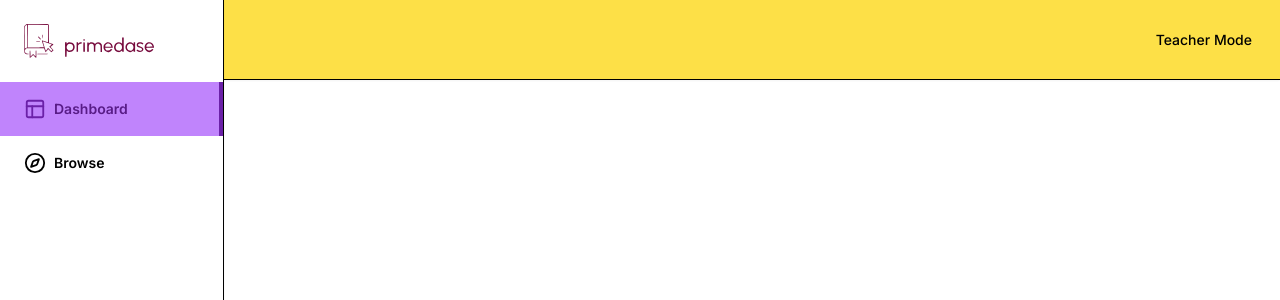
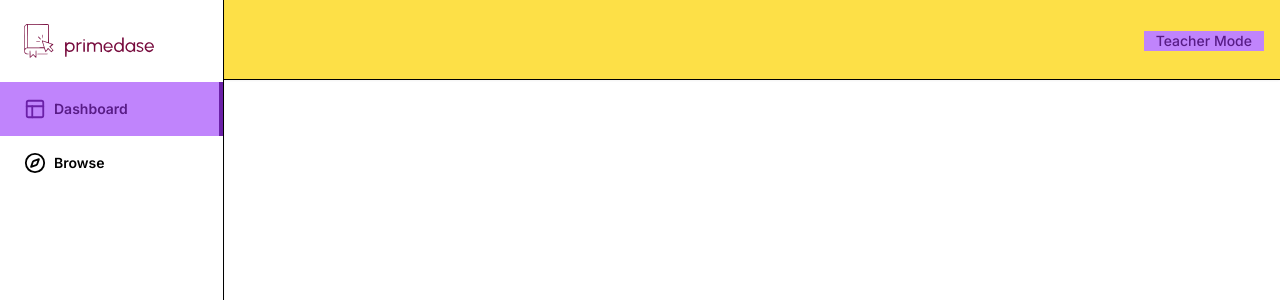
Before and after one commit to jerwintuchi/primedase-lms, a Next.js app: page / in a window 1280 px wide. Shown: the top 300 px of the page. Built offline with nearby package versions, Linux system fonts and the light colour scheme.

Commit message:
ui: resized the teacher mode button and exit button

```diff
--- a/components/navbar-routes.tsx
+++ b/components/navbar-routes.tsx
@@ -17,14 +17,15 @@ const NavbarRoutes = () => {
         <div className="flex gap-x-2 ml-auto">
             {isTeacherPage || isPlayerPage ? (
                 <Link href="/">
-                <Button>
+                <Button size ="sm" className="text-white bg-red-400 hover:bg-red-400/20 hover:text-white size-auto">
                     <LogOut className="h-4 w-4 mr-2"/>
                         Exit
                 </Button>
                 </Link>
             ) : (
                 <Link href="/teacher/courses">
-                    <Button size="sm" variant="ghost">
+                    <Button size="sm" variant="ghost" className="text-purple-900 bg-purple-400
+                    hover:bg-purple-400/20 hover:text-purple-700 border-indigo-900 size-auto">
                         Teacher Mode
                     </Button>
                 </Link>
```
